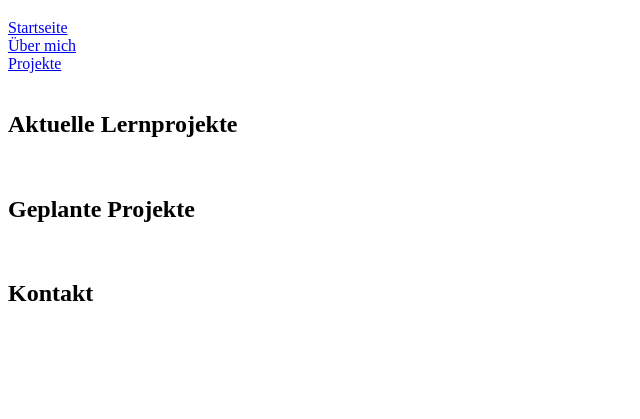
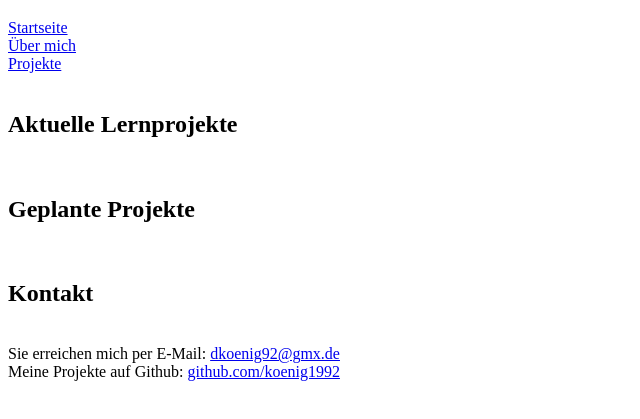
Before and after one commit to FractionalDeveloper/se-grundlagen-web, a plain HTML site: page 02 test website/projekte.html in a window 1280 px wide. Shown: the part 79-498 px from the top of the page, without its empty margins (0-640 px from the left). Drawn offline with Linux system fonts and the light colour scheme.

Commit message:
links hinzugefügt

```diff
--- a/02 test website/projekte.html
+++ b/02 test website/projekte.html
@@ -30,6 +30,9 @@
 
     <h2>Kontakt</h2>
     <br>
+    Sie erreichen mich per E-Mail: <a href="mailto:dkoenig92@gmx.de">dkoenig92@gmx.de</a>
+    <br>
+    Meine Projekte auf Github: <a href="https://github.com/koenig1992">github.com/koenig1992 </a>
 
 
 
```
